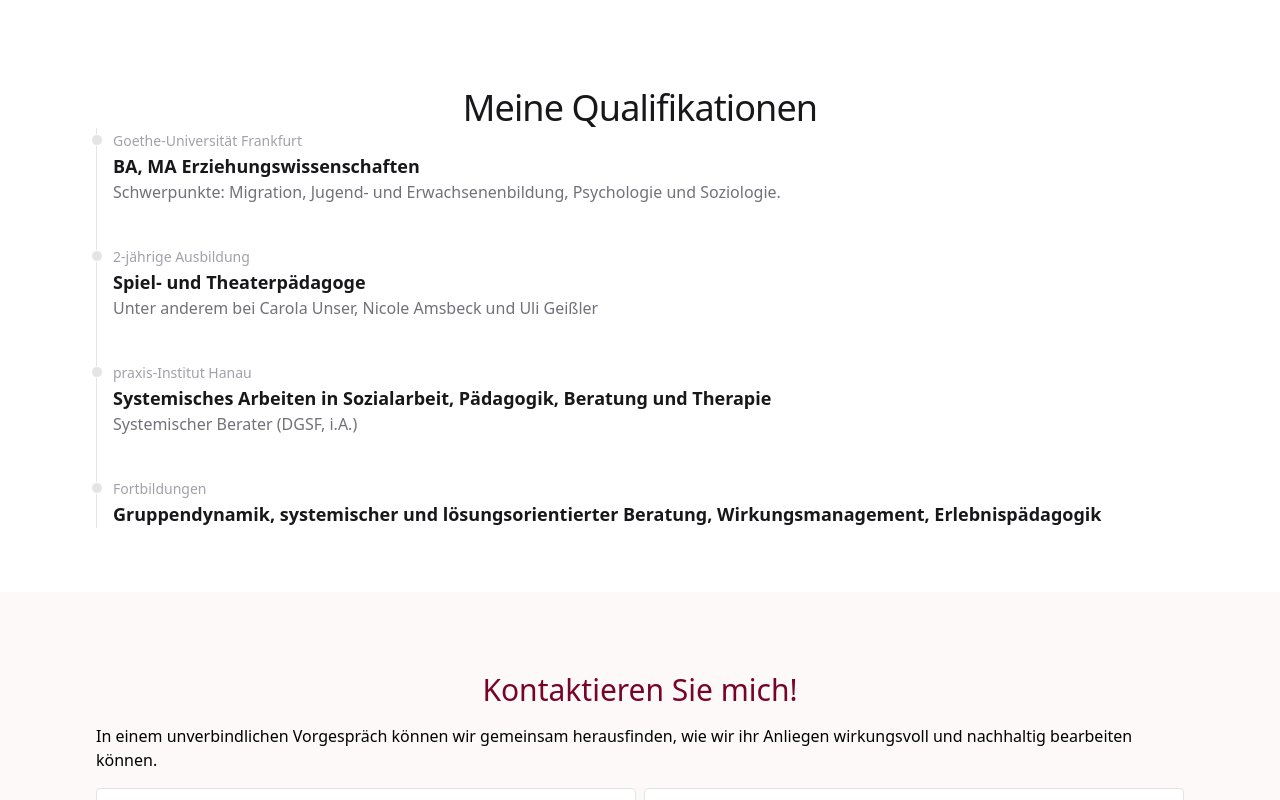
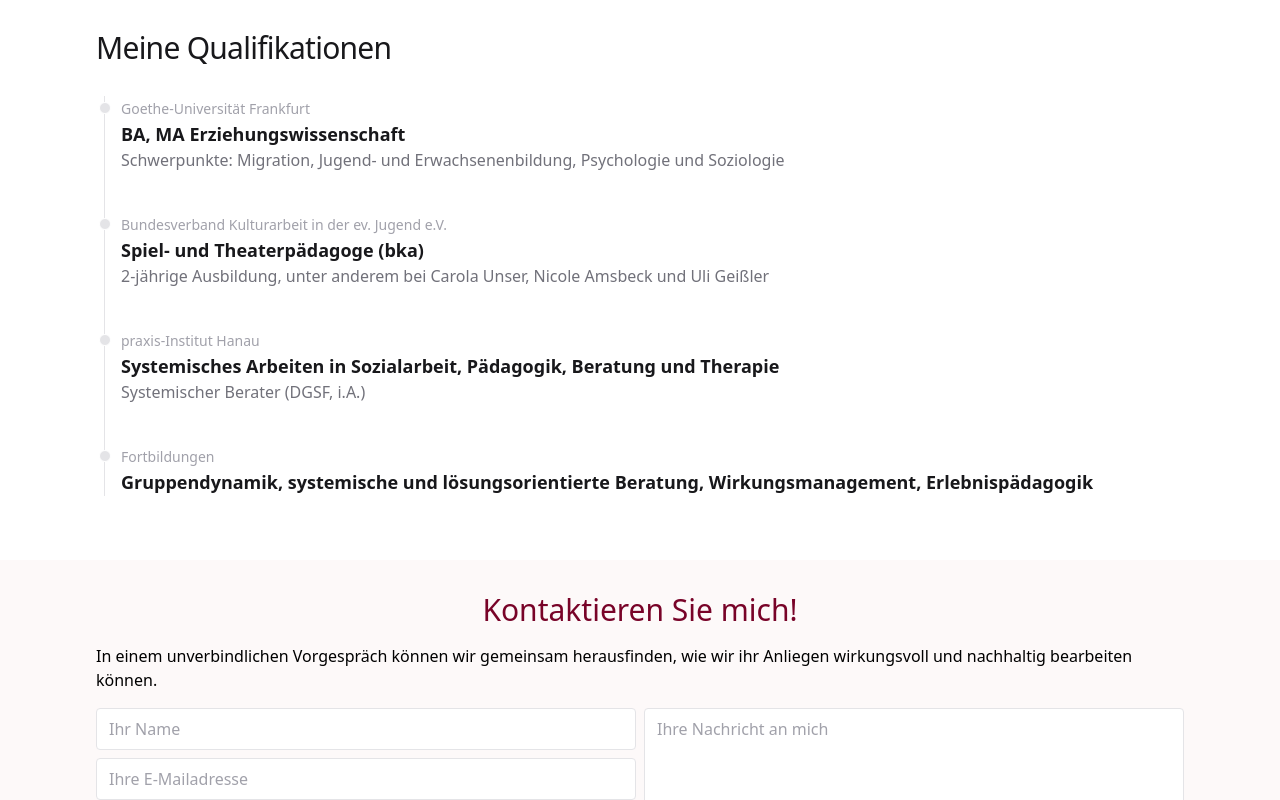
Before and after one commit to jenzopr/dirkpreussner.de, a Next.js app: page / in a window 1280 px wide. Shown: the part 800-1600 px from the top of the page. Built offline with nearby package versions, Linux system fonts and the light colour scheme.

Commit message:
Optimized mobile layout

```diff
--- a/pages/index.js
+++ b/pages/index.js
@@ -10,7 +10,7 @@ export default function Home() {
       <Head>
         <title>Herzlich Willkommen!</title>
       </Head>
-      <div className="mx-auto max-w-6xl lg:my-12 md:mb-12">
+      <div className="mx-auto max-w-6xl lg:mt-12 md:mb-8 lg:mb-0">
         <div className="flex flex-col md:flex-row items-center">
           <div>
             <img className="md:translate-x-12 w-full h-[24rem] md:w-[30rem] md:h-[30rem] object-cover object-top md:rounded-sm" src="lemrich-start-016.jpg" alt="Photo von Dirk Preußner"></img>
@@ -24,25 +24,26 @@ export default function Home() {
           </div>
         </div>
       </div>
-      <Section className="bg-white">
-        <div className="flex flex-col w-full lg:justify-center pb-8 lg:py-16">
-          <div className="lg:text-center">
-            <p className="mt-2 text-3xl leading-8 tracking-tight text-gray-900 sm:text-4xl">
+      <Section className="bg-white px-4">
+        <div className="flex flex-col w-full lg:justify-center pb-8 lg:pt-16">
+          <div className="">
+            <p className="text-3xl leading-8 tracking-tight text-gray-900">
               Meine Qualifikationen
             </p>
           </div>
+          <div className="pl-2 py-4 lg:py-8">
             <ol className="relative border-l border-gray-200 dark:border-gray-700">
               <li className="mb-10 ml-4">
                   <div className="absolute w-3 h-3 bg-gray-200 rounded-full mt-1.5 -left-1.5 border border-white dark:border-gray-900 dark:bg-gray-700"></div>
                   <span className="mb-1 text-sm font-normal leading-none text-gray-400 dark:text-gray-500">Goethe-Universität Frankfurt</span>
-                <h3 className="text-lg font-semibold text-gray-900 dark:text-white">BA, MA Erziehungswissenschaften</h3>
-                <p className="mb-4 text-base font-normal text-gray-500 dark:text-gray-400">Schwerpunkte: Migration, Jugend- und Erwachsenenbildung, Psychologie und Soziologie.</p>
+                  <h3 className="text-lg font-semibold text-gray-900 dark:text-white">BA, MA Erziehungswissenschaft</h3>
+                  <p className="mb-4 text-base font-normal text-gray-500 dark:text-gray-400">Schwerpunkte: Migration, Jugend- und Erwachsenenbildung, Psychologie und Soziologie</p>
               </li>
               <li className="mb-10 ml-4">
                   <div className="absolute w-3 h-3 bg-gray-200 rounded-full mt-1.5 -left-1.5 border border-white dark:border-gray-900 dark:bg-gray-700"></div>
-                <span className="mb-1 text-sm font-normal leading-none text-gray-400 dark:text-gray-500">2-jährige Ausbildung</span>
-                <h3 className="text-lg font-semibold text-gray-900 dark:text-white">Spiel- und Theaterpädagoge</h3>
-                <p className="text-base font-normal text-gray-500 dark:text-gray-400">Unter anderem bei Carola Unser, Nicole Amsbeck und Uli Geißler</p>
+                  <span className="mb-1 text-sm font-normal leading-none text-gray-400 dark:text-gray-500">Bundesverband Kulturarbeit in der ev. Jugend e.V.</span>
+                  <h3 className="text-lg font-semibold text-gray-900 dark:text-white">Spiel- und Theaterpädagoge (bka)</h3>
+                  <p className="text-base font-normal text-gray-500 dark:text-gray-400">2-jährige Ausbildung, unter anderem bei Carola Unser, Nicole Amsbeck und Uli Geißler</p>
               </li>
               <li className="mb-10 ml-4">
                   <div className="absolute w-3 h-3 bg-gray-200 rounded-full mt-1.5 -left-1.5 border border-white dark:border-gray-900 dark:bg-gray-700"></div>
@@ -53,14 +54,15 @@ export default function Home() {
               <li className="ml-4">
                   <div className="absolute w-3 h-3 bg-gray-200 rounded-full mt-1.5 -left-1.5 border border-white dark:border-gray-900 dark:bg-gray-700"></div>
                   <span className="mb-1 text-sm font-normal leading-none text-gray-400 dark:text-gray-500">Fortbildungen</span>
-                <h3 className="text-lg font-semibold text-gray-900 dark:text-white">Gruppendynamik, systemischer und lösungsorientierter Beratung, Wirkungsmanagement, Erlebnispädagogik</h3>
+                  <h3 className="text-lg font-semibold text-gray-900 dark:text-white">Gruppendynamik, systemische und lösungsorientierte Beratung, Wirkungsmanagement, Erlebnispädagogik</h3>
               </li>
             </ol>
           </div>
+        </div>
       </Section>
       <Section>
-        <div className="flex flex-col w-full lg:justify-center pb-8 lg:py-16">
-          <h1 className="text-3xl py-4 text-center text-burgund-700">Kontaktieren Sie mich!</h1>
+        <div className="flex flex-col w-full lg:justify-center py-8">
+          <h1 className="text-3xl pb-4 text-center text-burgund-700">Kontaktieren Sie mich!</h1>
           <p>
             In einem unverbindlichen Vorgespräch können wir gemeinsam herausfinden, wie wir ihr Anliegen wirkungsvoll und nachhaltig bearbeiten können.
           </p>
--- a/pages/organisationsentwicklung.js
+++ b/pages/organisationsentwicklung.js
@@ -5,12 +5,12 @@ export default function Organisationsentwicklung() {
     return(
         <>
             <Section>
-                <div className="flex flex-col w-full lg:justify-center pb-8 lg:py-16">
+                <div className="flex flex-col w-full lg:justify-center py-8 lg:py-16">
                     <div className="lg:text-center">
                         <p className="mt-2 text-3xl leading-8 tracking-tight text-gray-900 sm:text-4xl">
                         Team- und Organisationsentwicklung
                         </p>
-                        <p className="mt-4 max-w-3xl text-xl text-gray-700 lg:mx-auto">
+                        <p className="mt-4 max-w-3xl text-lg text-gray-700 lg:mx-auto">
                         Organisationen und Unternehmen leben von und mit ihren Mitarbeiter*innen. Und es ist völlig normal, dass es in sozialen Strukturen manchmal zu Stagnation oder Konflikten kommt. Damit die Lösungen wieder in den Vordergrund rücken können, hilft oftmals der Blick von außen.
                         </p>
                     </div>
@@ -52,12 +52,12 @@ export default function Organisationsentwicklung() {
                 </div>
             </Section>
             <Section className="bg-white">
-                <div className="flex flex-col w-full lg:justify-center pb-8 lg:py-16">
+                <div className="flex flex-col w-full lg:justify-center py-8 lg:py-16">
                     <div className="lg:text-center">
                         <p className="mt-2 text-3xl leading-8 tracking-tight text-gray-900 sm:text-4xl">
                             Strategieentwicklung und Change für soziale Organisationen
                         </p>
-                        <p className="mt-4 max-w-3xl text-xl text-gray-700 lg:mx-auto">
+                        <p className="mt-4 max-w-3xl text-lg text-gray-700 lg:mx-auto">
                             Wer sich auf einen Weg macht, hat meistens ein Ziel. Manchmal verändert es sich während der Reise, manchmal geht es schneller, manchmal langsamer. Wenn es notwendig wird, dass Sie ihre Ziele, ihre Fortbewegungsmittel oder ihre Geschwindigkeit ihrer Reise überdenken oder anpassen möchten, unterstütze ich Sie gerne.
                         </p>
                     </div>
@@ -122,8 +122,8 @@ export default function Organisationsentwicklung() {
                 </div>
             </Section>
             <Section>
-                <div className="flex flex-col w-full lg:justify-center pb-8 lg:py-16">
-                    <h1 className="text-3xl py-4 text-center text-burgund-700">Benötigen Sie Unterstützung bei der Entwicklung Ihrer Organisation?</h1>
+                <div className="flex flex-col w-full lg:justify-center py-8 lg:py-16">
+                    <h1 className="text-3xl pb-4 text-center text-burgund-700">Benötigen Sie Unterstützung bei der Entwicklung Ihrer Organisation?</h1>
                     <p>
                         In einem kostenlosen Vorgespräch überlegen wir gemeinsam, wie ich Sie unterstützen kann. Sprechen Sie mich an!
                     </p>
--- a/pages/workshops-moderation.js
+++ b/pages/workshops-moderation.js
@@ -7,13 +7,13 @@ export default function Workshops() {
             <Section className="bg-white">
             <div className="flex flex-col w-full lg:justify-center pb-8 lg:py-16">
                 <div className="lg:text-center">
-                     <p className="mt-2 text-3xl leading-8 tracking-tight text-gray-900 sm:text-4xl">
+                     <p className="mt-2 text-3xl leading-8 tracking-tight text-burgund-600 sm:text-4xl">
                         Individuelle Workshops & Moderationen
                     </p>
-                    <p className="max-w-3xl mt-4 text-xl text-gray-700 lg:mx-auto">
-                    In meinen Fortbildungen zur Arbeit mit Gruppen und Teams arbeite ich prozessorientiert und erfahrungsbezogen. Dort schaffe ich einen Lern- und Aktionsraum, in dem sich Teilnehmer*innen ausprobieren können und neue Rollen entdecken können. Ich arbeite mit einem ganzheitlichen Lernansatz und unter starker Berücksichtigung der Gruppendynamik.
+                    <p className="max-w-3xl mt-4 text-lg text-gray-700 lg:mx-auto">
+                        In meinen Fortbildungen zur Arbeit mit Gruppen und Teams arbeite ich prozessorientiert und erfahrungsbezogen. Dort schaffe ich einen Lern- und Aktionsraum, in dem sich Teilnehmer*innen ausprobieren können und neue Rollen entdecken können. Ich arbeite mit einem ganzheitlichen Lernansatz und unter starker Berücksichtigung der Gruppendynamik.
                     </p>
-                    <p className="mt-4 text-xl text-gray-700">
+                    <p className="mt-4 text-lg text-gray-700">
                         Zu folgenden Themen biete ich Ihnen gerne individuelle Workshops an:
                     </p>
                 </div>
@@ -88,8 +88,8 @@ export default function Workshops() {
             </div>
             </Section>
             <Section>
-                <div className="flex flex-col w-full lg:justify-center pb-8 lg:py-16">
-                    <h1 className="text-3xl py-4 text-center text-burgund-700">Informieren Sie sich jetzt über ein individuelles Konzept!</h1>
+                <div className="flex flex-col w-full lg:justify-center py-8 lg:py-16">
+                    <h1 className="text-3xl pb-4 text-center text-burgund-700">Informieren Sie sich jetzt über ein individuelles Konzept!</h1>
                     <p>
                     Ich gestalte mit ihnen Konzepte und Seminare zu aktuellen und spezifischen Themen auf ihren Bedarf zugeschnitten. Wenn sie ein individuelles Konzept besprechen möchten, kontaktieren Sie mich!
                     </p>
```
Also changed, not shown: pages/beratung-coaching.js (+9 -9 lines). Lines whose indentation alone changed are shown as unchanged.
